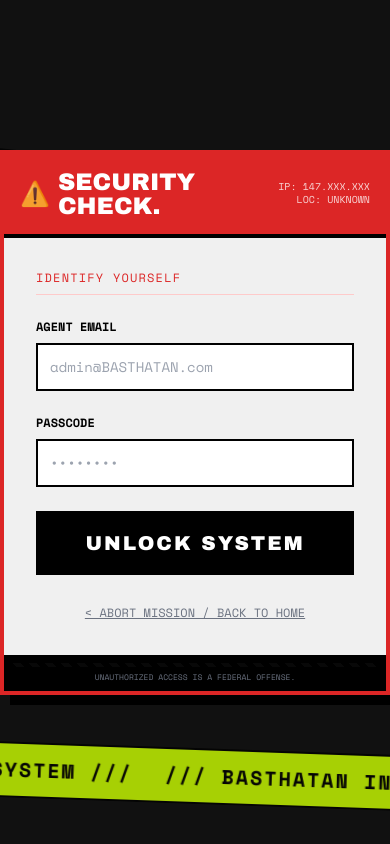
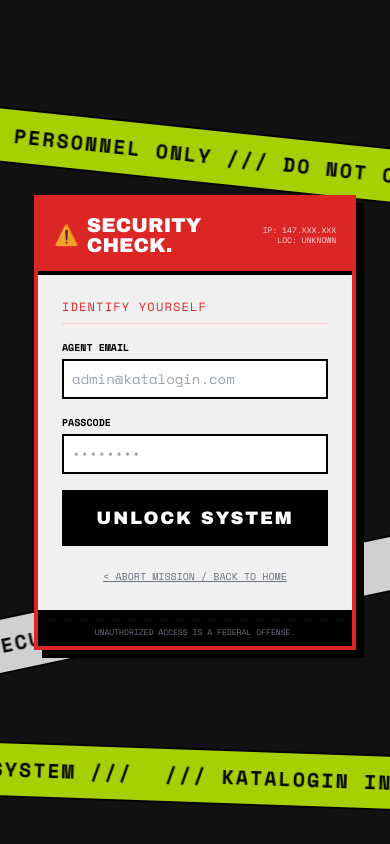
Before and after one commit to michel-angelo/katalogin-apps, a React (Vite) app in the folder client/: page /login in a window 390 px wide. Built offline with nearby package versions, Linux system fonts and the light colour scheme.

Commit message:
Update API URL ke Railway

```diff
--- a/client/src/pages/LoginPage.jsx
+++ b/client/src/pages/LoginPage.jsx
@@ -2,12 +2,10 @@ import React, { useState } from 'react';
 import axios from 'axios';
 import { useNavigate, Link } from 'react-router-dom';
 
-// KOMPONEN KECIL: GARIS POLISI (JALAN SENDIRI)
+// KOMPONEN GARIS POLISI (TETEP SAMA)
 const PoliceLine = ({ text, className, direction = 'normal' }) => {
-  // Kita bikin array isi 2, biar teksnya ada kembarannya
   const content = (
     <div className={`flex whitespace-nowrap font-mono font-black text-xl uppercase tracking-widest text-black ${direction === 'reverse' ? 'animate-marqueeReverse' : 'animate-marquee'}`}>
-      {/* Ulangi teks berkali-kali biar panjang */}
       <span className="mx-4">{text}</span>
       <span className="mx-4">{text}</span>
       <span className="mx-4">{text}</span>
@@ -19,7 +17,6 @@ const PoliceLine = ({ text, className, direction = 'normal' }) => {
 
   return (
     <div className={`absolute left-[-50%] right-[-50%] py-3 bg-[#CCFF00] border-y-2 border-black flex overflow-hidden opacity-80 pointer-events-none select-none ${className}`}>
-      {/* RENDER DUA KALI BIAR NYAMBUNG TERUS */}
       {content}
       {content}
     </div>
@@ -46,70 +43,68 @@ const LoginPage = () => {
   };
 
   return (
-    <div className="relative min-h-screen bg-[#111] flex items-center justify-center overflow-hidden font-sans">
+    <div className="relative min-h-screen bg-[#111] flex items-center justify-center overflow-hidden font-sans p-4">
 
-      {/* === BACKGROUND CHAOS (POLICE LINES) === */}
-      {/* Strip 1: Miring ke kanan */}
+      {/* === BACKGROUND CHAOS === */}
       <PoliceLine
         text="/// RESTRICTED AREA /// AUTHORIZED PERSONNEL ONLY /// DO NOT CROSS"
-        className="top-[20%] rotate-6 z-0"
+        className="top-[15%] rotate-6 z-0"
       />
-
-      {/* Strip 2: Miring ke kiri (tajam) */}
       <PoliceLine
         text="WARNING /// SYSTEM LOCKED /// SECURITY CLEARANCE REQUIRED"
-        className="bottom-[30%] -rotate-12 z-0 bg-white" // Yg ini putih biar variasi
+        className="bottom-[25%] -rotate-12 z-0 bg-white"
       />
-
-      {/* Strip 3: Di bawah banget */}
       <PoliceLine
-        text="/// BASTHATAN INTERNAL SYSTEM ///"
+        text="/// KATALOGIN INTERNAL SYSTEM ///"
         className="bottom-10 rotate-2 opacity-50 text-xs py-1"
       />
 
-      {/* === LOGIN BOX (SECURITY DIALOG) === */}
-      <div className="relative z-10 w-full max-w-md bg-[#f0f0f0] border-4 border-red-600 shadow-[10px_10px_0px_0px_#000]">
+      {/* === LOGIN BOX (DI-RESIZE BIAR RAMPING DI HP) === */}
+      {/* UBAHAN 1: w-[90%] biar ada sisa kiri kanan, max-w-sm biar gak kegedean */}
+      <div className="relative z-10 w-[90%] max-w-sm bg-[#f0f0f0] border-4 border-red-600 shadow-[8px_8px_0px_0px_#000]">
 
-        {/* HEADER WARNING */}
+        {/* HEADER */}
         <div className="bg-red-600 text-white p-4 border-b-4 border-black flex items-center justify-between">
             <div className="flex items-center gap-2">
-                <span className="animate-pulse text-2xl">⚠️</span>
-                <h2 className="font-display text-2xl uppercase leading-none">
+                <span className="animate-pulse text-xl md:text-2xl">⚠️</span>
+                {/* Font judul agak dikecilin dikit di HP */}
+                <h2 className="font-display text-xl md:text-2xl uppercase leading-none">
                     Security<br/>Check.
                 </h2>
             </div>
-            <div className="text-right font-mono text-[10px] uppercase leading-tight opacity-80">
+            <div className="text-right font-mono text-[8px] md:text-[10px] uppercase leading-tight opacity-80">
                 IP: {Math.floor(Math.random() * 255)}.XXX.XXX<br/>
                 Loc: UNKNOWN
             </div>
         </div>
 
         {/* FORM AREA */}
-        <div className="p-8">
-            <p className="font-mono text-xs text-red-600 mb-6 uppercase tracking-widest border-b border-red-200 pb-2">
+        {/* UBAHAN 2: Padding dikurangin jadi p-6 (sebelumnya p-8) */}
+        <div className="p-6">
+            <p className="font-mono text-xs text-red-600 mb-4 uppercase tracking-widest border-b border-red-200 pb-2">
                 Identify Yourself
             </p>
 
-            <form onSubmit={handleLogin} className="space-y-6">
+            <form onSubmit={handleLogin} className="space-y-4 md:space-y-6">
                 <div>
-                    <label className="block font-mono text-xs font-bold uppercase mb-2">Agent Email</label>
+                    <label className="block font-mono text-[10px] md:text-xs font-bold uppercase mb-1">Agent Email</label>
                     <input
                         type="email"
                         value={email}
                         onChange={(e) => setEmail(e.target.value)}
-                        className="w-full bg-white border-2 border-black p-3 font-mono text-sm focus:outline-none focus:bg-[#CCFF00]/20 focus:border-red-600 rounded-none transition-colors"
-                        placeholder="admin@BASTHATAN.com"
+                        className="w-full bg-white border-2 border-black p-2 md:p-3 font-mono text-sm focus:outline-none focus:bg-[#CCFF00]/20 focus:border-red-600 rounded-none transition-colors"
+                        placeholder="admin@katalogin.com"
                         required
                     />
                 </div>
 
                 <div>
-                    <label className="block font-mono text-xs font-bold uppercase mb-2">Passcode</label>
+                    <label className="block font-mono text-[10px] md:text-xs font-bold uppercase mb-1">Passcode</label>
                     <input
                         type="password"
                         value={password}
                         onChange={(e) => setPassword(e.target.value)}
-                        className="w-full bg-white border-2 border-black p-3 font-mono text-sm focus:outline-none focus:bg-[#CCFF00]/20 focus:border-red-600 rounded-none transition-colors"
+                        className="w-full bg-white border-2 border-black p-2 md:p-3 font-mono text-sm focus:outline-none focus:bg-[#CCFF00]/20 focus:border-red-600 rounded-none transition-colors"
                         placeholder="••••••••"
                         required
                     />
@@ -118,14 +113,14 @@ const LoginPage = () => {
                 <button
                     type="submit"
                     disabled={loading}
-                    className="w-full bg-black text-white border-2 border-transparent py-4 font-display text-xl uppercase tracking-widest hover:bg-red-600 hover:text-white hover:border-black transition-all active:translate-y-1"
+                    className="w-full bg-black text-white border-2 border-transparent py-3 md:py-4 font-display text-lg md:text-xl uppercase tracking-widest hover:bg-red-600 hover:text-white hover:border-black transition-all active:translate-y-1"
                 >
                     {loading ? "VERIFYING..." : "UNLOCK SYSTEM"}
                 </button>
             </form>
 
-            <div className="mt-6 text-center">
-                <Link to="/" className="font-mono text-xs text-gray-500 hover:text-black underline uppercase">
+            <div className="mt-4 md:mt-6 text-center">
+                <Link to="/" className="font-mono text-[10px] md:text-xs text-gray-500 hover:text-black underline uppercase">
                     &lt; Abort Mission / Back to Home
                 </Link>
             </div>
```
